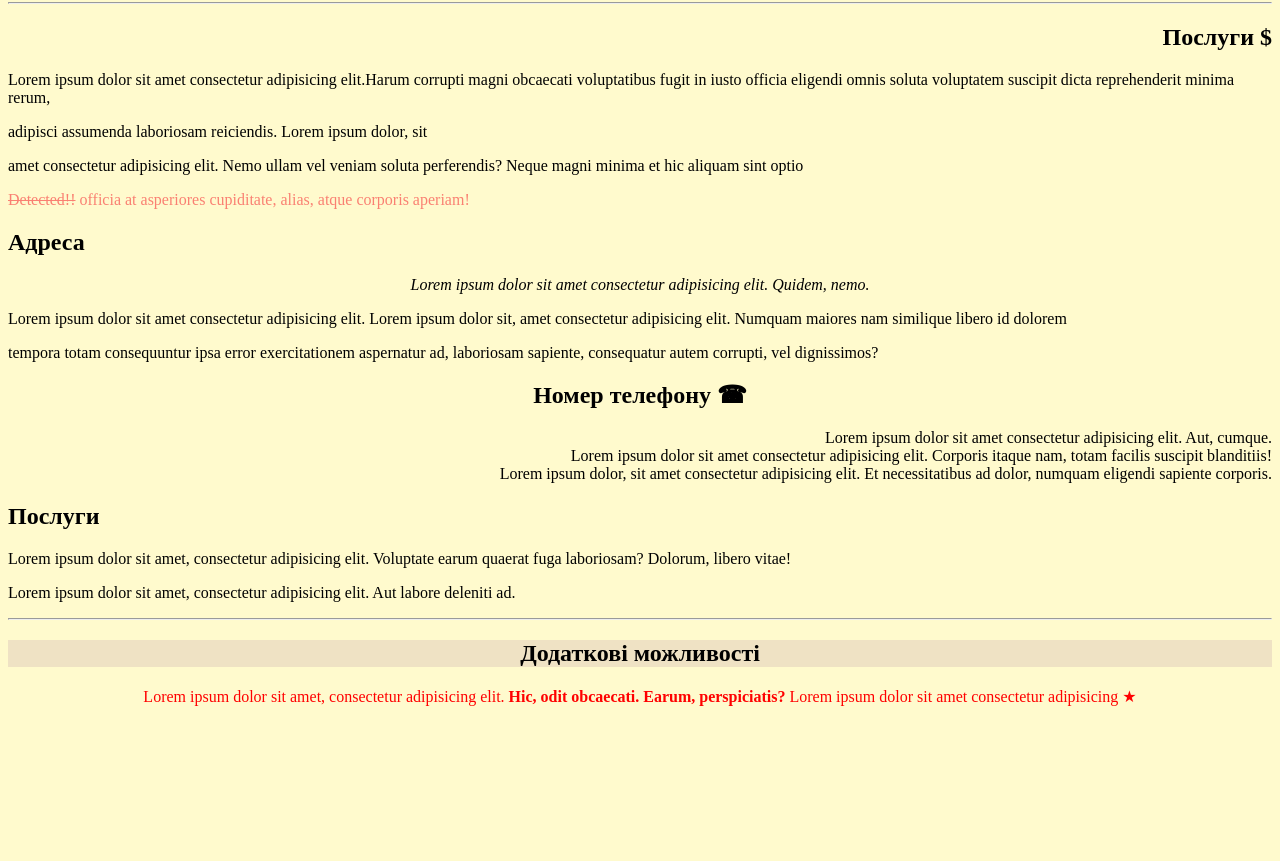
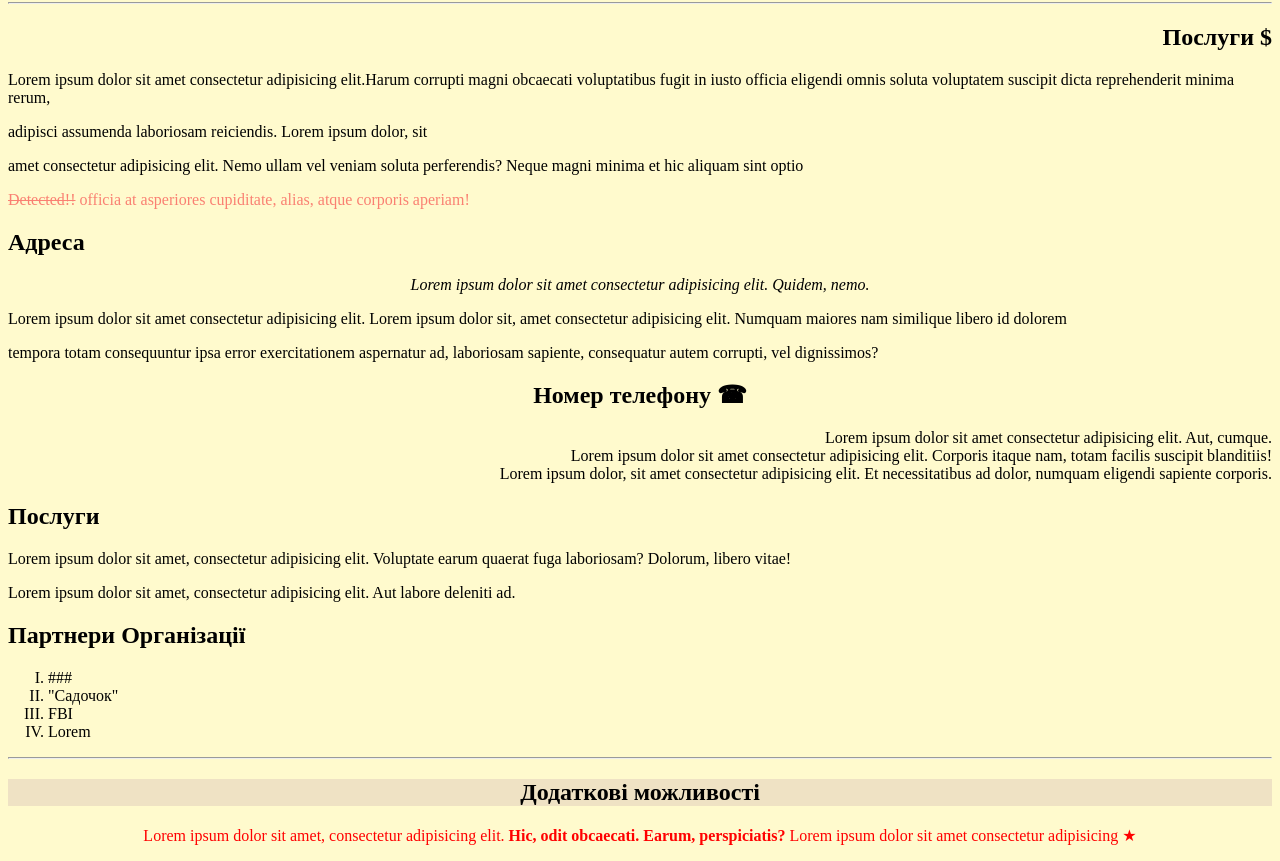
Before and after one commit to TsAndriy/MySIte, a plain HTML site: page index.html in a window 1280 px wide. Shown: the part 78-939 px from the top of the page. Before the commit the page ends 800 px from the top, so only its background shows below. Drawn offline with Linux system fonts and the light colour scheme.

Commit message:
Створення нумерованого списку

```diff
--- a/index.html
+++ b/index.html
@@ -36,6 +36,13 @@
     <p>Lorem ipsum dolor sit amet, consectetur adipisicing elit. Voluptate earum quaerat fuga laboriosam? Dolorum, libero vitae!
     <p color=blue>Lorem ipsum dolor sit amet, consectetur adipisicing elit. Aut labore deleniti ad.
     </p>
+    <h2>Партнери Організації</h2>
+    <ol type="I">
+        <li>###</li>
+        <li>"Садочок"</li>
+        <li>FBI</li>
+        <li>Lorem</li>
+    </ol>
     <hr>
     <h2 align="center" style="background-color: #8482">Додаткові можливості</h2>
     <FONT color=#FF0000 >
```
